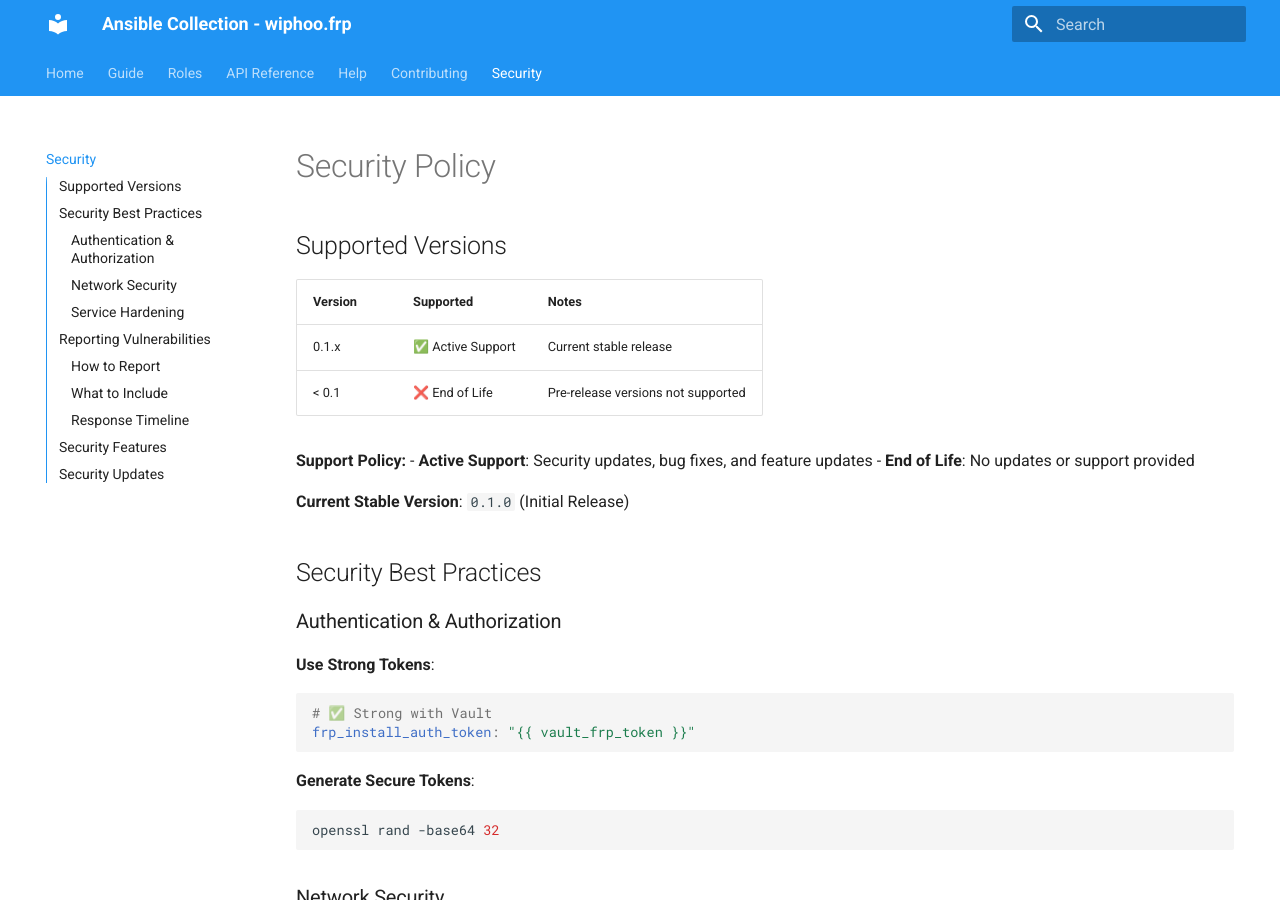
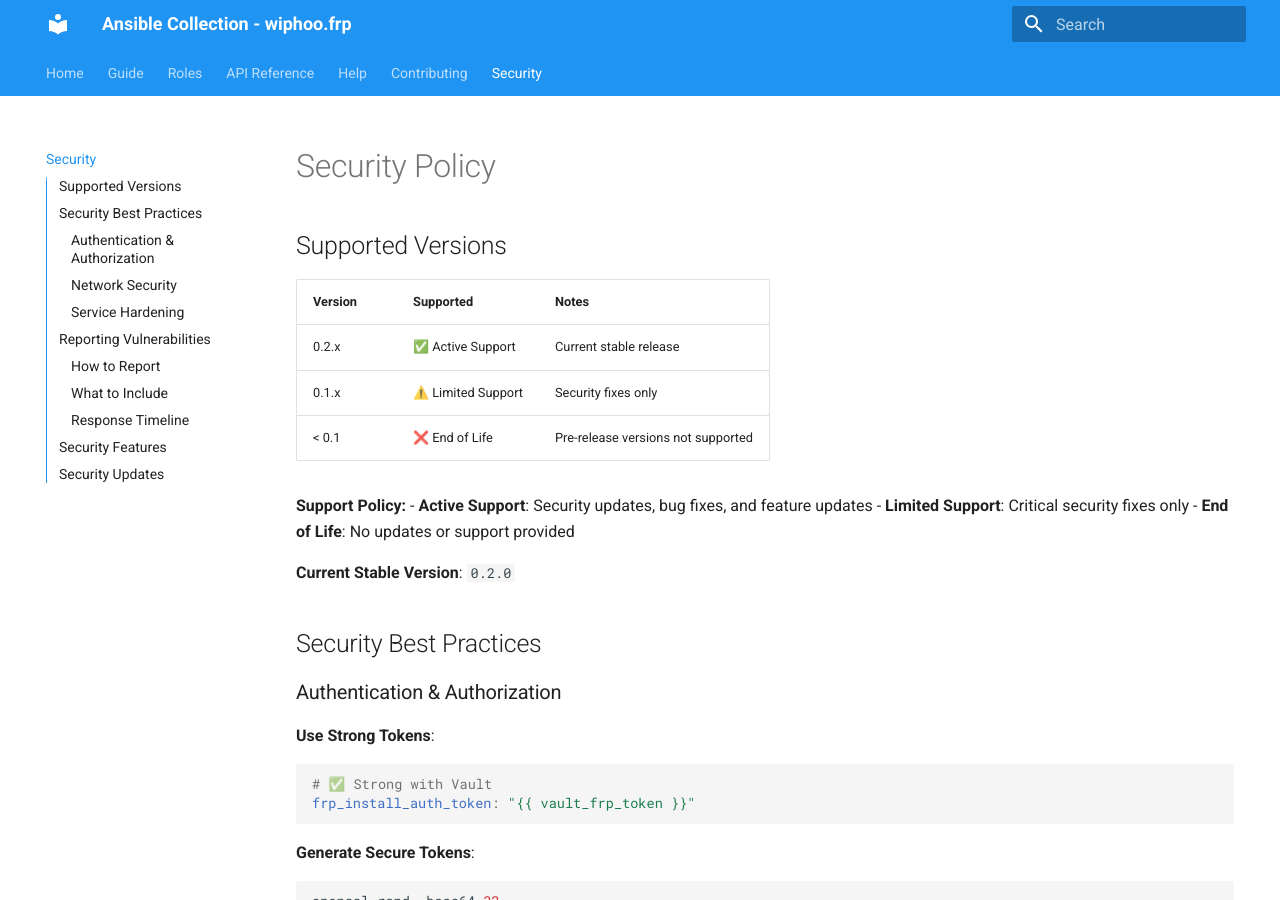
Before and after one commit to wiphoo/Ansible-FRP, an MkDocs documentation site: the page built from docs/SECURITY.md, in a window 1280 px wide and 900 px high. Built offline with MkDocs 1.6.1 and Material for MkDocs 9.7.7, drawn with Linux system fonts in a browser that asks for light colours.

Commit message:
chore: prepare release v0.2.0
Update version numbers and documentation for v0.2.0 release:

Version Updates:
- galaxy.yml: 0.1.0 → 0.2.0
- pyproject.toml: 0.1.0 → 0.2.0
- CHANGELOG.md: Move Unreleased items to v0.2.0 section (2025-10-06)
- docs/SECURITY.md: Update current stable version to 0.2.0
- roles/frp_install/molecule/requirements.yml: Update minimum version

Documentation Updates:
- README.md: Update build example with v0.2.0 artifact name
- docs/installation.md: Update requirements.yml example to >=0.2.0
- docs/guide.md: Update requirements.yml example to >=0.2.0
- docs/contributing.md: Update build examples with v0.2.0 artifact name
- tests/test_role.py: Add 0.2.0 and 0.65.0 to valid version list

Release Highlights (v0.2.0):
- Expanded templates with 100+ configuration variables
- Updated default FRP version to v0.65.0
- Optimized dependencies (3 → 1, 67% reduction)
- Optimized build artifacts (92% size reduction)
- Enhanced testing with 27 new tests
- TOML-only configuration (INI removed)

All 126 tests passing with 96.84% coverage ✅

```diff
--- a/docs/SECURITY.md
+++ b/docs/SECURITY.md
@@ -4,14 +4,16 @@
 
 | Version | Supported          | Notes |
 | ------- | ------------------ | ----- |
-| 0.1.x   | ✅ Active Support  | Current stable release |
+| 0.2.x   | ✅ Active Support  | Current stable release |
+| 0.1.x   | ⚠️ Limited Support | Security fixes only |
 | < 0.1   | ❌ End of Life     | Pre-release versions not supported |
 
 **Support Policy:**
 - **Active Support**: Security updates, bug fixes, and feature updates
+- **Limited Support**: Critical security fixes only
 - **End of Life**: No updates or support provided
 
-**Current Stable Version**: `0.1.0` (Initial Release)
+**Current Stable Version**: `0.2.0`
 
 ## Security Best Practices
 
--- a/galaxy.yml
+++ b/galaxy.yml
@@ -9,7 +9,7 @@ namespace: wiphoo
 name: frp
 
 # The version of the collection. Must be compatible with semantic versioning
-version: 0.1.0
+version: 0.2.0
 
 # The path to the Markdown (.md) readme file. This path is relative to the root of the collection
 readme: README.md
--- a/pyproject.toml
+++ b/pyproject.toml
@@ -1,6 +1,6 @@
 [project]
 name = "wiphoo-ansible-frp"
-version = "0.1.0"
+version = "0.2.0"
 description = "Ansible collection for Fast Reverse Proxy (frp) installation and management"
 readme = "README.md"
 requires-python = ">=3.11"
```
Also changed, not shown: CHANGELOG.md (+4 -1 lines), README.md (+1 -1 lines), docs/contributing.md (+3 -3 lines), docs/guide.md (+1 -1 lines), docs/installation.md (+1 -1 lines), 2 other files.
